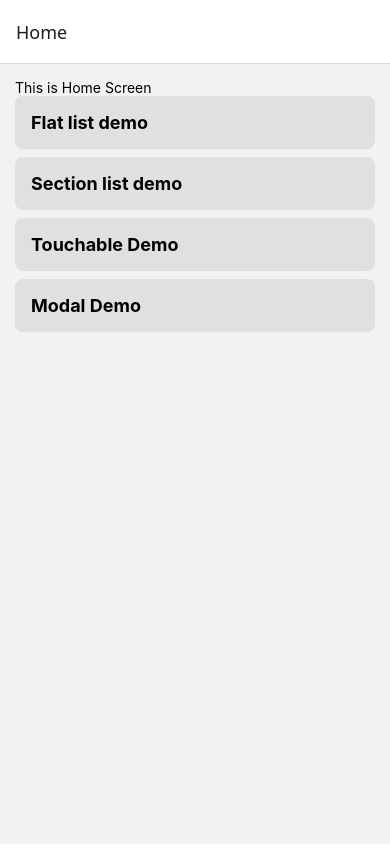
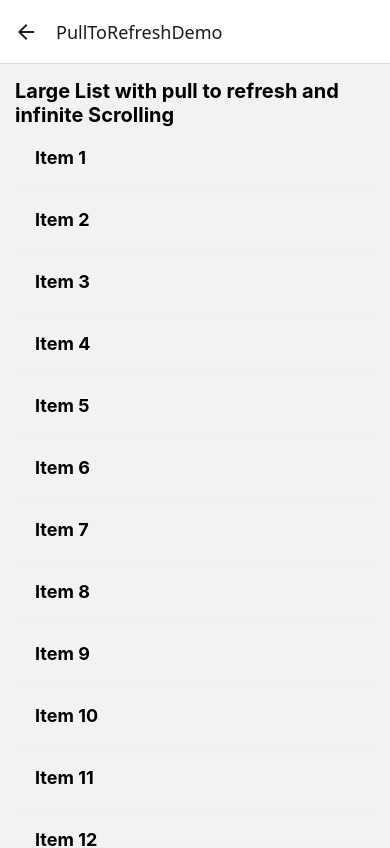
Before and after one commit to PrashantMaurya252/react-native-cli, a React Native app: screen /PullToRefreshDemo in a window 390 px wide. Shown: the top 848 px of the page. Built offline with nearby package versions, Linux system fonts and the light colour scheme.

Commit message:
pull to refresh

```diff
--- a/src/RootNavigator.tsx
+++ b/src/RootNavigator.tsx
@@ -10,7 +10,7 @@
   StackDemo: undefined;
   TabDemo: undefined;
   DrawerDemo: undefined;
-  TouchableScreen: undefined;
+  TouchableDemo: undefined;
 };
 const Stack = createStackNavigator<RootStackParamsList>();
 
@@ -21,7 +21,7 @@
       <Stack.Screen name="StackDemo" component={StackNavigationDemo} />
       <Stack.Screen name="TabDemo" component={TabNavigationDemo} />
       <Stack.Screen name="DrawerDemo" component={DrawerNavigationDemo} />
-      <Stack.Screen name="TouchableScreen" component={TouchableScreen} />
+      <Stack.Screen name="TouchableDemo" component={TouchableScreen} />
     </Stack.Navigator>
   );
 };
--- a/src/screens/Home.tsx
+++ b/src/screens/Home.tsx
@@ -31,6 +31,11 @@
     id: 4,
     title: 'Modal Demo',
     screen: 'ModalDemo',
+  },
+  {
+    id: 5,
+    title: 'Pull To Refresh Demo',
+    screen: 'PullToRefreshDemo',
   },
 ];
 
--- /dev/null
+++ b/src/screens/PullToRefreshScreen.tsx
@@ -0,0 +1,81 @@
+import {useState} from 'react';
+import {FlatList, RefreshControl, StyleSheet, Text, View} from 'react-native';
+
+const INITIAL_DATA = Array.from({length: 20}, (_, index) => ({
+  id: index.toString(),
+  title: `Item ${index + 1}`,
+}));
+
+const PullToRefreshScreen: React.FC = () => {
+  const [refreshing, setRefreshing] = useState(false);
+  const [data, setData] = useState(INITIAL_DATA);
+  const [loading, setLoading] = useState(false);
+
+  const renderItem = ({item}: {item: {id: string; title: string}}) => (
+    <View style={styles.item}>
+      <Text style={styles.itemText}>{item.title}</Text>
+    </View>
+  );
+
+  const loadMoreItems = () => {
+    if (!loading) {
+      setLoading(true);
+      // load more items
+      setTimeout(() => {
+        const newItems = Array.from({length: 10}, (_, index) => ({
+          id: (data.length + index).toString(),
+          title: `Item ${data.length + index + 1}`,
+        }));
+        setData([...data, ...newItems]);
+        setLoading(false);
+      }, 1000);
+    }
+  };
+
+  const handleOnRefresh = () => {
+    setRefreshing(true);
+    setTimeout(() => {
+      setData(INITIAL_DATA);
+      setRefreshing(false);
+    }, 2000);
+  };
+  return (
+    <View style={styles.container}>
+      <Text style={styles.header}>
+        Large List with pull to refresh and infinite Scrolling
+      </Text>
+      <FlatList
+        keyExtractor={item => item.id}
+        data={data}
+        renderItem={renderItem}
+        onEndReached={loadMoreItems}
+        onEndReachedThreshold={0.1}
+        refreshControl={
+          <RefreshControl refreshing={refreshing} onRefresh={handleOnRefresh} />
+        }
+      />
+    </View>
+  );
+};
+
+const styles = StyleSheet.create({
+  container: {
+    flex: 1,
+    padding: 15,
+  },
+  header: {
+    fontSize: 20,
+    fontWeight: 'bold',
+  },
+  item: {
+    padding: 20,
+    borderBottomWidth: 1,
+    borderBottomColor: '#eee',
+  },
+  itemText: {
+    fontSize: 18,
+    fontWeight: 'bold',
+  },
+});
+
+export default PullToRefreshScreen;
--- a/src/screens/RootNavigation.tsx
+++ b/src/screens/RootNavigation.tsx
@@ -5,6 +5,7 @@
 import SectionListScreen from './SectionListScreen';
 import TouchableScreen from './TouchableScreen';
 import ModalScreen from './ModalScreen';
+import PullToRefreshScreen from './PullToRefreshScreen';
 
 export type RootStackParamList = {
   Home: undefined;
@@ -12,6 +13,7 @@
   SectionListScreen: undefined;
   TouchableDemo: undefined;
   ModalDemo: undefined;
+  PullToRefreshDemo: undefined;
 };
 
 const Stack = createStackNavigator<RootStackParamList>();
@@ -24,6 +26,7 @@
       <Stack.Screen name="SectionListScreen" component={SectionListScreen} />
       <Stack.Screen name="TouchableDemo" component={TouchableScreen} />
       <Stack.Screen name="ModalDemo" component={ModalScreen} />
+      <Stack.Screen name="PullToRefreshDemo" component={PullToRefreshScreen} />
     </Stack.Navigator>
   );
 };
```
